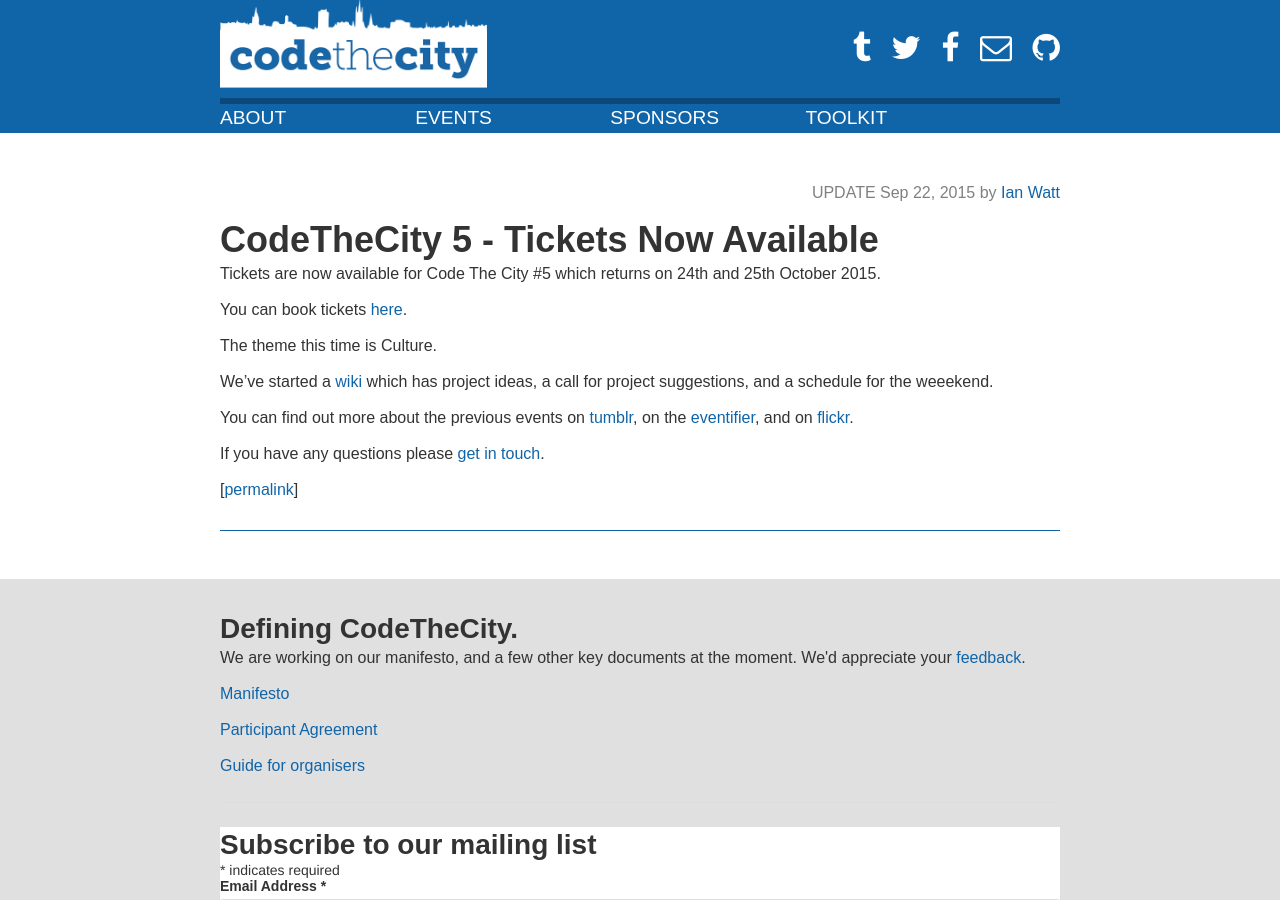
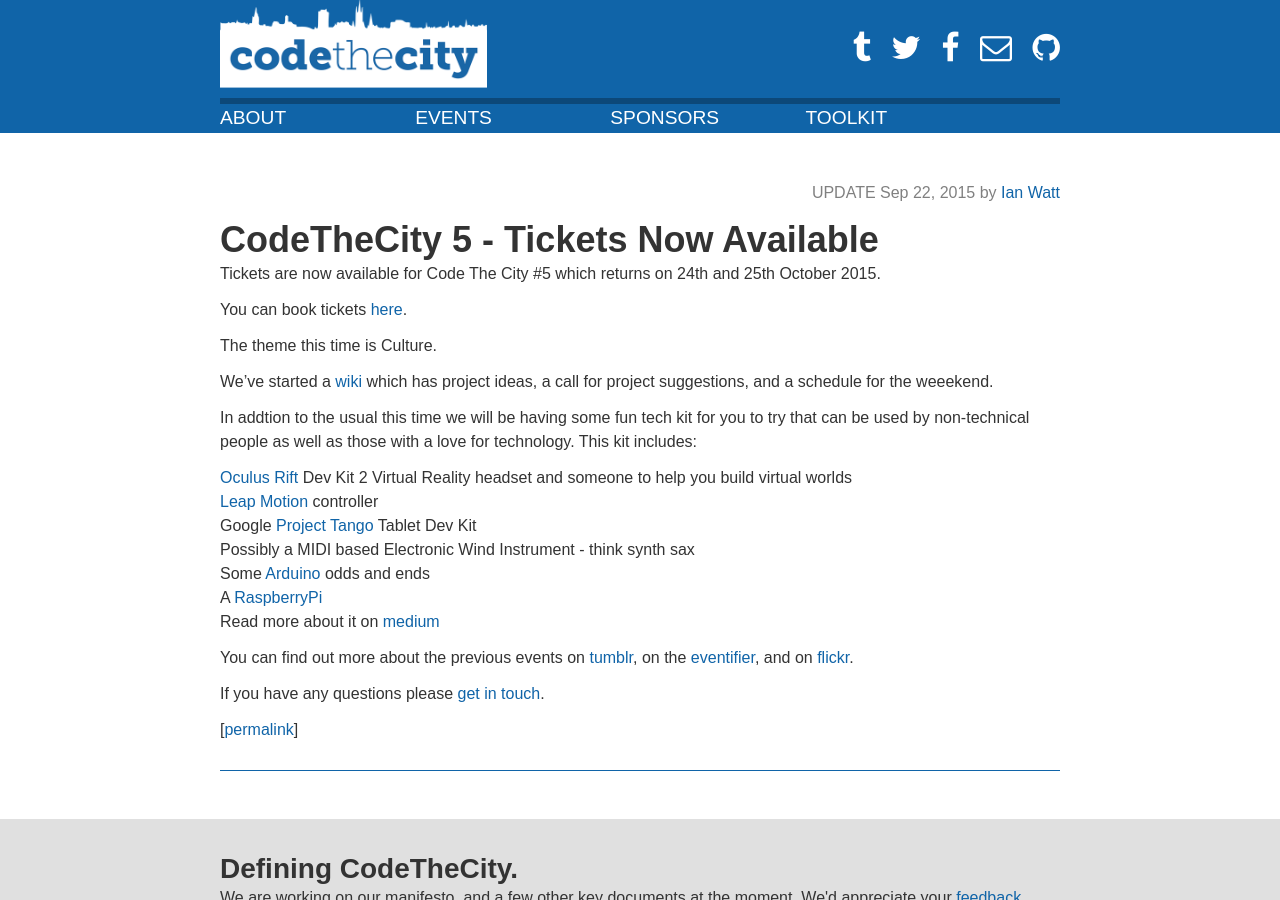
Before and after one commit to CodeTheCity/codethecity_old_site, a Jekyll site: the page built from _posts/2015-09-22-ctc5_tickets.markdown, in a window 1280 px wide and 900 px high. Built offline with Jekyll 4.4.1, drawn with Linux system fonts in a browser that asks for light colours; nearby versions of some CDN libraries; comment, search, counter and statistics services are not loaded.

Commit message:
Update 2015-09-22-ctc5_tickets.markdown
Added toys list

```diff
--- a/_posts/2015-09-22-ctc5_tickets.markdown
+++ b/_posts/2015-09-22-ctc5_tickets.markdown
@@ -15,6 +15,17 @@
 
 We've started a [wiki](https://github.com/CodeTheCity/codethecity-5-culture/wiki) which has project ideas, a call for project suggestions, and a schedule for the weeekend.
 
+In addtion to the usual this time we will be having some fun tech kit for you to try that can be used by non-technical people as well as those with a love for technology. This kit includes:
+
+* [Oculus Rift](https://www.oculus.com) Dev Kit 2 Virtual Reality headset and someone to help you build virtual worlds
+* [Leap Motion](https://www.leapmotion.com) controller
+* Google [Project Tango](https://www.google.com/atap/project-tango/) Tablet Dev Kit
+* Possibly a MIDI based Electronic Wind Instrument - think synth sax
+* Some [Arduino](https://www.arduino.cc) odds and ends
+* A [RaspberryPi](http://www.raspberrypi.org)
+
+Read more about it on [medium](https://medium.com/@SymboticaAndrew/tech-to-play-with-421f448ac64a)
+
 You can find out more about the previous events on [tumblr](http://codethecity.tumblr.com/), on the [eventifier](http://eventifier.com/event/ctc2/), and on [flickr](https://secure.flickr.com/search/?tags=ctc2).
 
 If you have any questions please [get in touch](mailto:steve@codethecity.org).
```
